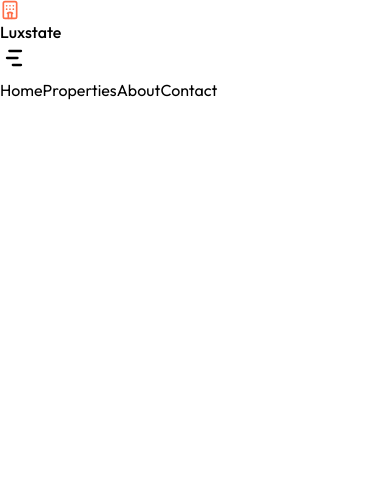
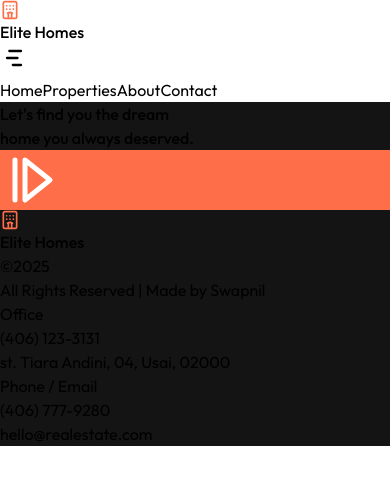
Before and after one commit to SwapniL1563/Real-Estate, a React (Vite) app: page /contact in a window 390 px wide. Shown: the top 484 px of the page. Built offline with nearby package versions, Linux system fonts and the light colour scheme.

Commit message:
Final Changes

```diff
--- a/src/App.jsx
+++ b/src/App.jsx
@@ -2,6 +2,9 @@ import { BrowserRouter as Router,Routes,Route } from "react-router-dom"
 import Home from "./pages/Home"
 import Properties from "./pages/Properties"
 import Navbar from "./components/Navbar"
+import About from "./pages/About"
+import Footer from "./components/Footer"
+import Contact from "./pages/Contact"
 function App() {
   return (
      <Router>
@@ -9,7 +12,10 @@ function App() {
       <Routes>
         <Route path="/" element={<Home/>} />
         <Route path="/properties" element={<Properties/>} />
+        <Route path="/about" element={<About/>} />
+        <Route path="/contact" element={<Contact/>} />
       </Routes>
+      <Footer/>
      </Router>
   )
 }
--- /dev/null
+++ b/src/components/Footer.jsx
@@ -0,0 +1,53 @@
+import React from 'react'
+import { Link } from 'react-router-dom'
+
+const Footer = () => {
+  return (
+    <footer className="w-full bg-secondary text-white border-t-[1px] border-gray-500 py-10 px-8 md:px-20  flex flex-col md:flex-row justify-between items-start">
+       <div className="text-start flex flex-col md:flex justify-center items-start  md:w-1/2 ">
+       <Link to="/" className="flex items-center justify-center gap-1 font-bold text-white mb-2">
+        <svg
+          xmlns="http://www.w3.org/2000/svg"
+          width="20"
+          height="20"
+          viewBox="0 0 24 24"
+          fill="none"
+          stroke="#fe6e48"
+          strokeWidth="2"
+          strokeLinecap="round"
+          strokeLinejoin="round"
+          className="lucide lucide-hotel"
+        >
+          <path d="M10 22v-6.57" />
+          <path d="M12 11h.01" />
+          <path d="M12 7h.01" />
+          <path d="M14 15.43V22" />
+          <path d="M15 16a5 5 0 0 0-6 0" />
+          <path d="M16 11h.01" />
+          <path d="M16 7h.01" />
+          <path d="M8 11h.01" />
+          <path d="M8 7h.01" />
+          <rect x="4" y="2" width="16" height="20" rx="2" />
+        </svg>
+        <h1 className="text-xl">Elite Homes</h1>
+      </Link>
+            <p className='text-sm text-gray-500'>©2025</p>
+            <p className='text-sm text-gray-500'>All Rights Reserved | Made by Swapnil</p>
+          </div>
+       <div className="flex flex-col md:flex-row md:items-center items-start  gap-4 mt-6 sm:mt-0">
+          <div className=" sm:text-left">
+            <h3 className="text-sm text-gray-500 mb-2">Office</h3>
+            <p className='text-sm'>(406) 123-3131</p>
+            <p className='text-sm'>st. Tiara Andini, 04, Usai, 02000</p>
+          </div>
+          <div className=" sm:text-left">
+            <h3 className="text-sm text-gray-500 mb-2">Phone / Email</h3>
+            <p className='text-sm'>(406) 777-9280</p>
+            <p className='text-sm'>hello@realestate.com</p>
+          </div>
+        </div>
+      </footer>
+  )
+}
+
+export default Footer
--- a/src/components/Navbar.jsx
+++ b/src/components/Navbar.jsx
@@ -32,7 +32,7 @@ const Navbar = () => {
           <path d="M8 7h.01" />
           <rect x="4" y="2" width="16" height="20" rx="2" />
         </svg>
-        <h1 className="text-xl">Luxstate</h1>
+        <h1 className="text-xl">Elite Homes</h1>
       </Link>
 
       {/* Hamburger Menu */}
--- a/src/components/Slider.jsx
+++ b/src/components/Slider.jsx
@@ -23,7 +23,7 @@ const ImageSlider = () => {
   return (
     <div className="flex flex-col md:items-end items-center gap-5 relative">
       <div className="absolute hidden   top-[40%] md:left-[11vw] md:top-[30%] text-black z-10 gap-3 md:flex flex-col ">
-      <h1 className="md:text-5xl text-lg"> Moon In <br /> Residence</h1>
+      <h1 className="md:text-5xl text-lg">Premium <br /> Residence</h1>
       <p className="text-gray-800 md:text-base text-xs">438 North 700 West <br /> Salt Lake City , Utah 84110</p>
       </div>
       <div className="flex overflow-hidden w-[80vw] md:w-[1100px]">
--- /dev/null
+++ b/src/pages/About.jsx
@@ -0,0 +1,49 @@
+import React from "react";
+
+const About = () => {
+  return (
+    <div className="bg-secondary text-white py-12 md:py-16 px-6 sm:px-12 md:px-24 space-y-12">
+      {/* About Us Section */}
+      <section className="space-y-6 border-b-2 pb-10 border-gray-800">
+        <div className="flex justify-between items-start">
+          <span className="primary text-sm">01.</span>
+          <a href="/" className="text-sm text-gray-400 hover:underline">Learn More →</a>
+        </div>
+        <h2 className="text-xl sm:text-2xl font-semibold">About Us.</h2>
+        <p className="text-gray-300 text-lg max-w-2xl">
+          Our team of experienced <span className="font-bold">real estate</span> agents is dedicated to providing exceptional service and <span className="font-bold">expert advice to our clients.</span>
+        </p>
+        <div className="flex space-x-8 text-gray-400 text-sm">
+          <div>
+            <p className="uppercase">From</p>
+            <p className="text-white">Indonesia, ID</p>
+          </div>
+          <div>
+            <p className="uppercase">Start from</p>
+            <p className="text-white">2018 - Recent</p>
+          </div>
+        </div>
+      </section>
+
+      {/* Why Choose Us Section */}
+      <section className="space-y-6">
+        <div className="flex justify-between items-start">
+          <span className="primary text-sm">02.</span>
+          <a href="/" className="text-sm text-gray-400 hover:underline">Learn More →</a>
+        </div>
+        <h2 className="text-xl sm:text-2xl font-semibold">Why Choose Us?</h2>
+        <div className="text-3xl sm:text-4xl font-semibold space-y-4 text-white hover:text-[#FE6E48] cursor-pointer">
+          <p className="text-white hover:text-[#FE6E48] hover:underline">Quick Process →</p>
+          <p className="text-white hover:text-[#FE6E48] hover:underline">Best Price →</p>
+          <p className="text-white hover:text-[#FE6E48] hover:underline">Customize →</p>
+          <p className="text-white hover:text-[#FE6E48] hover:underline">Property Quality</p>
+        </div>
+        <p className="text-gray-400 text-sm max-w-lg">
+          We are passionate about helping clients find the best property with the latest tools and technologies.
+        </p>
+      </section>
+    </div>
+  );
+};
+
+export default About;
--- /dev/null
+++ b/src/pages/Contact.jsx
@@ -0,0 +1,19 @@
+import React from 'react'
+
+const Contact = () => {
+  return (
+    <>
+
+    <div className="w-full bg-secondary flex">
+        <div className='w-[85%] flex justify-start items-center py-20 px-20 '>
+            <h1 className='text-4xl text-white' >Let's find you the dream <br /> home you always deserved.</h1>
+        </div>
+        <div className='w-[15%] flex justify-end items-center px-20 bg-primary'>
+        <svg xmlns="http://www.w3.org/2000/svg" width="60" height="60" viewBox="0 0 24 24" fill="none" stroke="white" stroke-width="2" stroke-linecap="round" stroke-linejoin="round" class="lucide lucide-step-forward"><line x1="6" x2="6" y1="4" y2="20"/><polygon points="10,4 20,12 10,20"/></svg>
+        </div>
+      </div>
+      </>
+  )
+}
+
+export default Contact
--- a/src/pages/Home.jsx
+++ b/src/pages/Home.jsx
@@ -3,6 +3,8 @@ import Button from '../components/Button'
 import Marquee from '../components/Marquee'
 import ScrollDownIndicator from '../components/ScrollDown'
 import Properties from './Properties'
+import About from './About'
+import Contact from './Contact'
 
 const Home = () => {
   return (
@@ -23,7 +25,9 @@ const Home = () => {
         <ScrollDownIndicator/>
         </div>
     </div>
+    <About/>
     <Properties/>
+    <Contact/>
     </>
   )
 }
```
